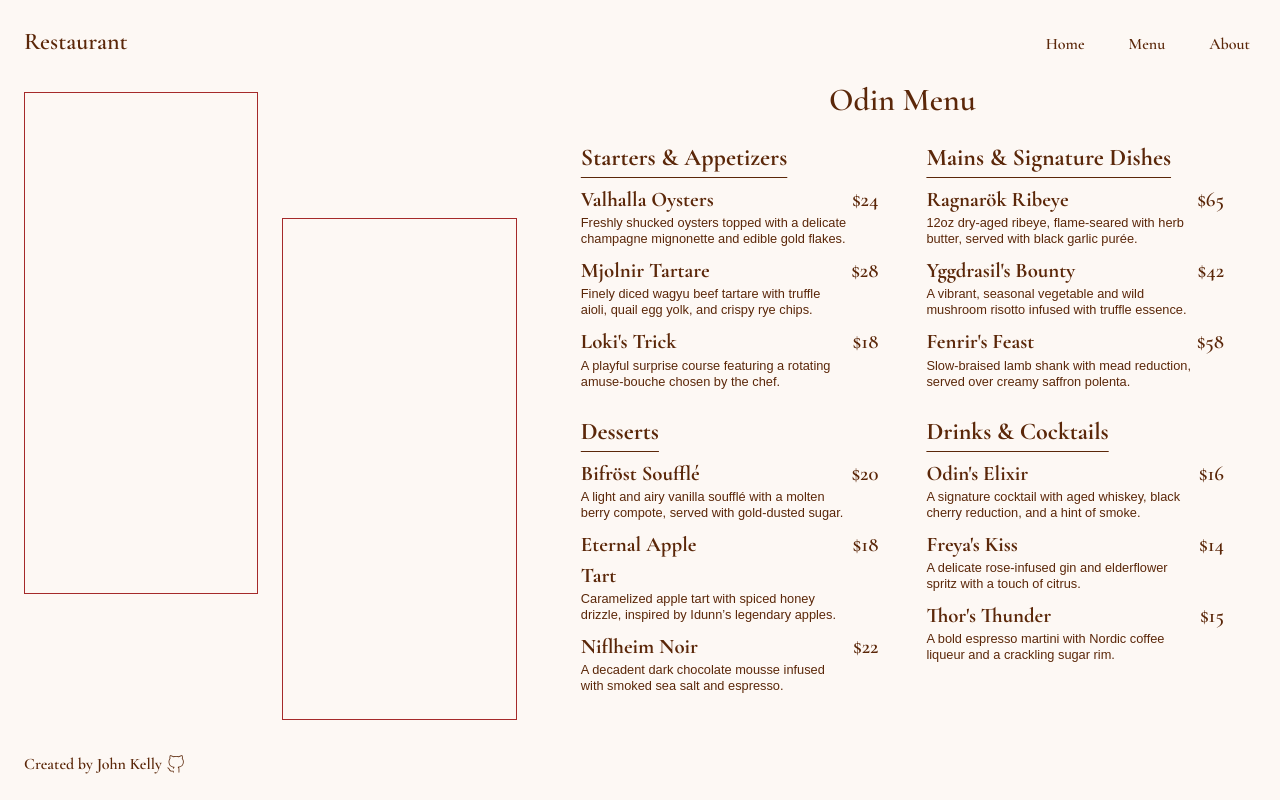
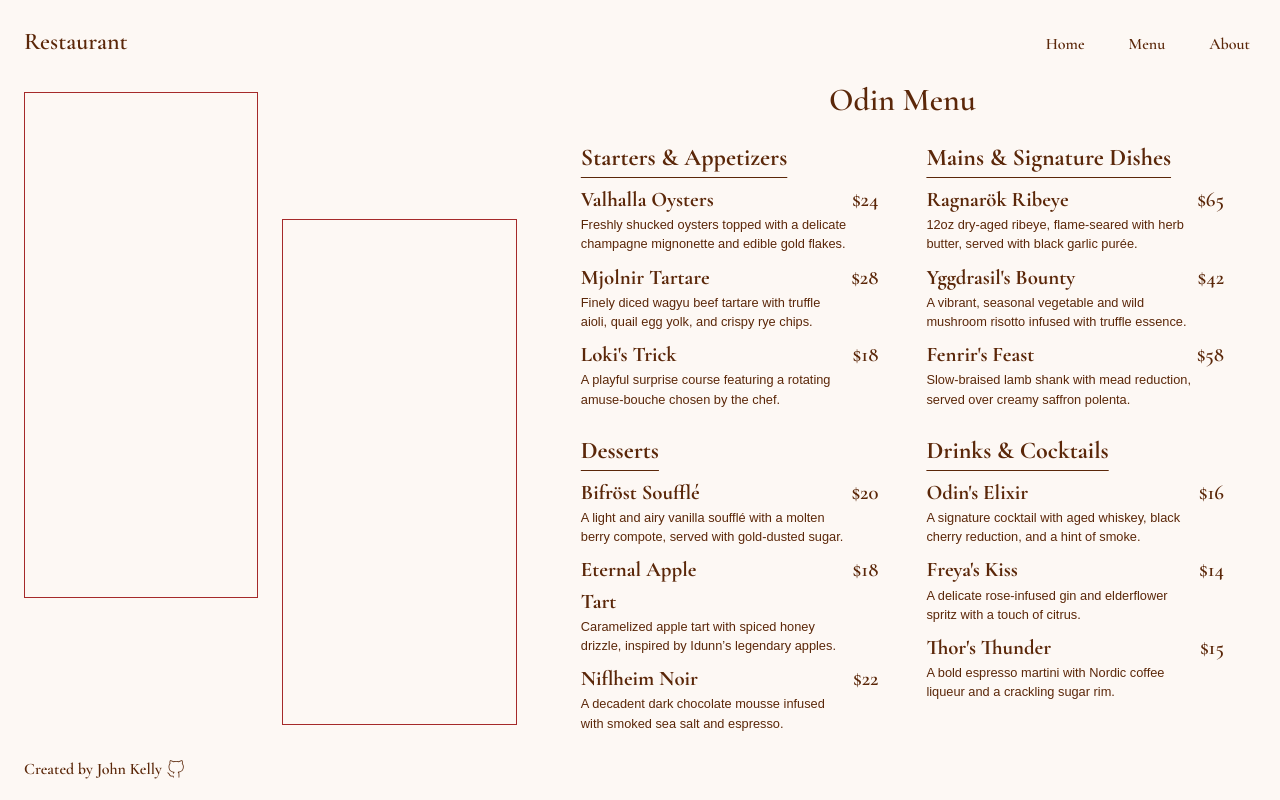
Before and after one commit to JohnKelly-T/odin-restaurant, a website built with webpack: page src/template.html in a window 1280 px wide. Both pictures are taken after a click on the button "Menu". Built offline with nearby package versions, Linux system fonts and the light colour scheme.

Commit message:
Increase menu item description line height

```diff
--- a/src/styles/menu.css
+++ b/src/styles/menu.css
@@ -77,5 +77,5 @@
     font-size: 0.8rem;
     grid-column: span 2;
     margin-bottom: 0.5rem;
-    line-height: 1rem;
+    line-height: 1.2rem;
 }
```
